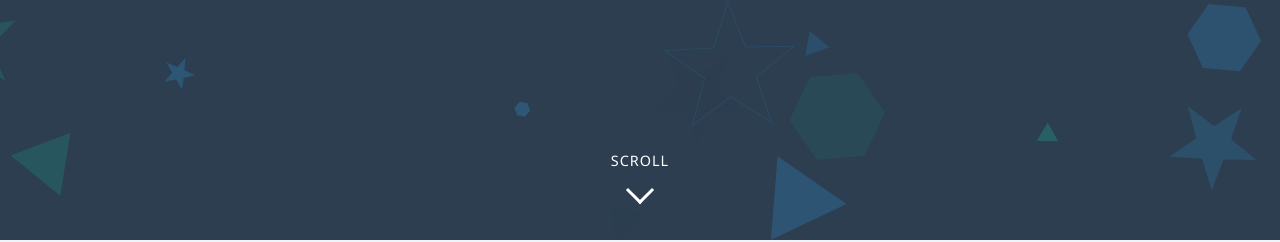
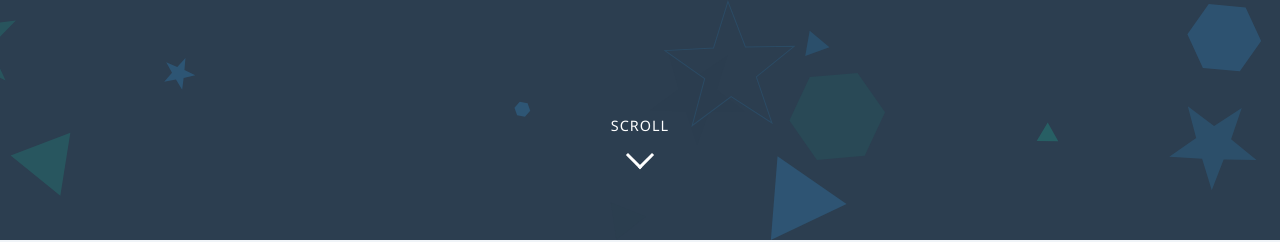
Before and after one commit to 6135/WhoIsMe, a React (Create React App) app: page / in a window 1280 px wide. Shown: the part 560-802 px from the top of the page. Built offline with nearby package versions, Linux system fonts and the light colour scheme.

Commit message:
Potential scroll icon fix for smaller devices

```diff
--- a/src/assets/css/Header.css
+++ b/src/assets/css/Header.css
@@ -33,7 +33,7 @@
 /* Fixed scroll indicator container */
 .scroll-indicator-container {
   position: absolute;
-  bottom: 40px;
+  bottom: 60px; /* Increased from 40px to ensure it's more accessible on mobile */
   left: 0;
   right: 0;
   display: flex;
@@ -49,6 +49,7 @@
   cursor: pointer;
   animation: bounce 2s infinite;
   pointer-events: auto; /* Make this element clickable */
+  padding: 15px; /* Add padding to create a larger touch target */
 }
 
 .scroll-indicator span {
@@ -88,3 +89,16 @@
     font-size: 1rem;
   }
 }
+
+@media (max-height: 900){
+  /* make scroll icon higher in this case */
+  .scroll-indicator-container {
+    bottom: 80px;
+  }
+}
+@media (max-height: 600){
+  /* make scroll icon higher in this case */
+  .scroll-indicator-container {
+    bottom: 90px;
+  }
+}
```
